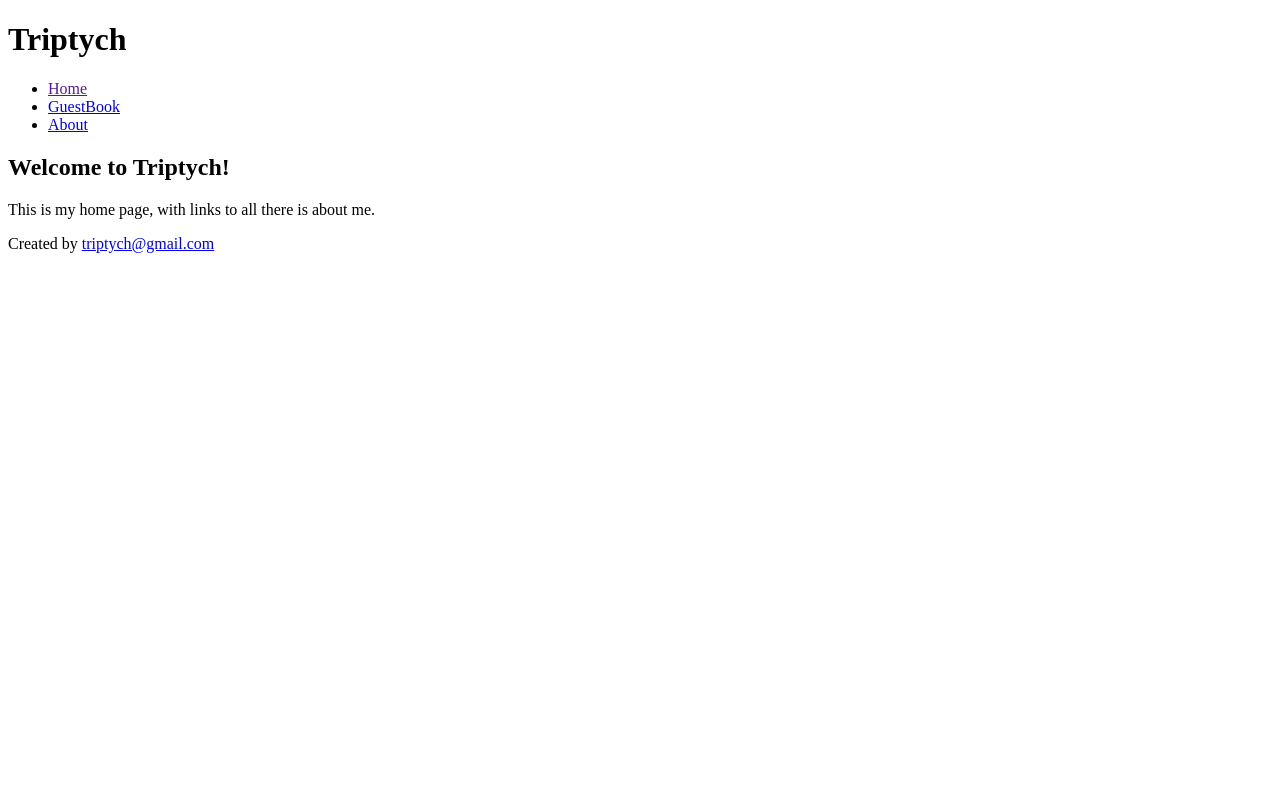
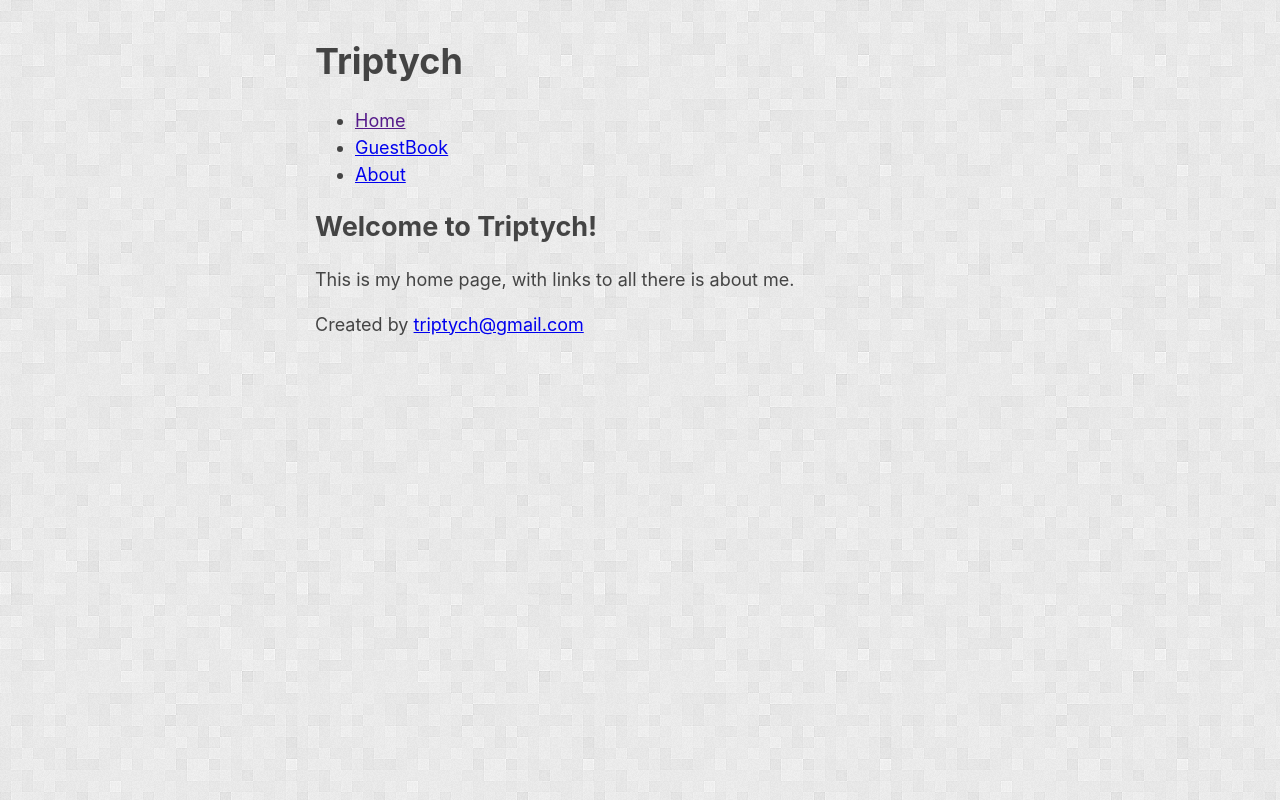
Before and after one commit to triptych/triptych-neocities, a plain HTML site: page src/index.html in a window 1280 px wide. Drawn offline with Linux system fonts and the light colour scheme.

Commit message:
new files

```diff
--- a/src/index.html
+++ b/src/index.html
@@ -5,6 +5,7 @@
     <meta http-equiv="X-UA-Compatible" content="IE=edge">
     <meta name="viewport" content="width=device-width, initial-scale=1.0">
     <meta name="monetization" content="$ilp.uphold.com/fMpF4F9jX3F3">
+    <link rel="stylesheet" href="style/global.css"/>
     <title>Triptych</title>
 </head>
 <body>
@@ -28,7 +29,7 @@
     <footer>
         <p>
             Created by <a href="mailto:triptych@gmail.com">triptych@gmail.com</a>
-          </p>
+        </p>
 
     </footer>
 
--- /dev/null
+++ b/src/style/global.css
@@ -0,0 +1,29 @@
+body {
+    max-width: 650px;
+    margin: 40px auto;
+    padding: 0 10px;
+    font: 18px/1.5 -apple-system, BlinkMacSystemFont, "Segoe UI", Roboto, "Helvetica Neue", Arial, "Noto Sans", sans-serif, "Apple Color Emoji", "Segoe UI Emoji", "Segoe UI Symbol", "Noto Color Emoji";
+    color: #444;
+    background-image: url("../res/bright_squares.png");
+}
+
+h1,
+h2,
+h3 {
+    line-height: 1.2;
+}
+@media (prefers-color-scheme: dark) {
+    body {
+        color: #ccc;
+        background: black;
+        background-image: url(../res/starstwinkle.gif);
+    }
+
+    a:link {
+        color: #5bf;
+    }
+
+    a:visited {
+        color: #ccf;
+    }
+}
```
Also changed, not shown: src/res/bright_squares.png (added), src/res/gaming-pattern.png (added), src/res/starstwinkle.gif (added).
